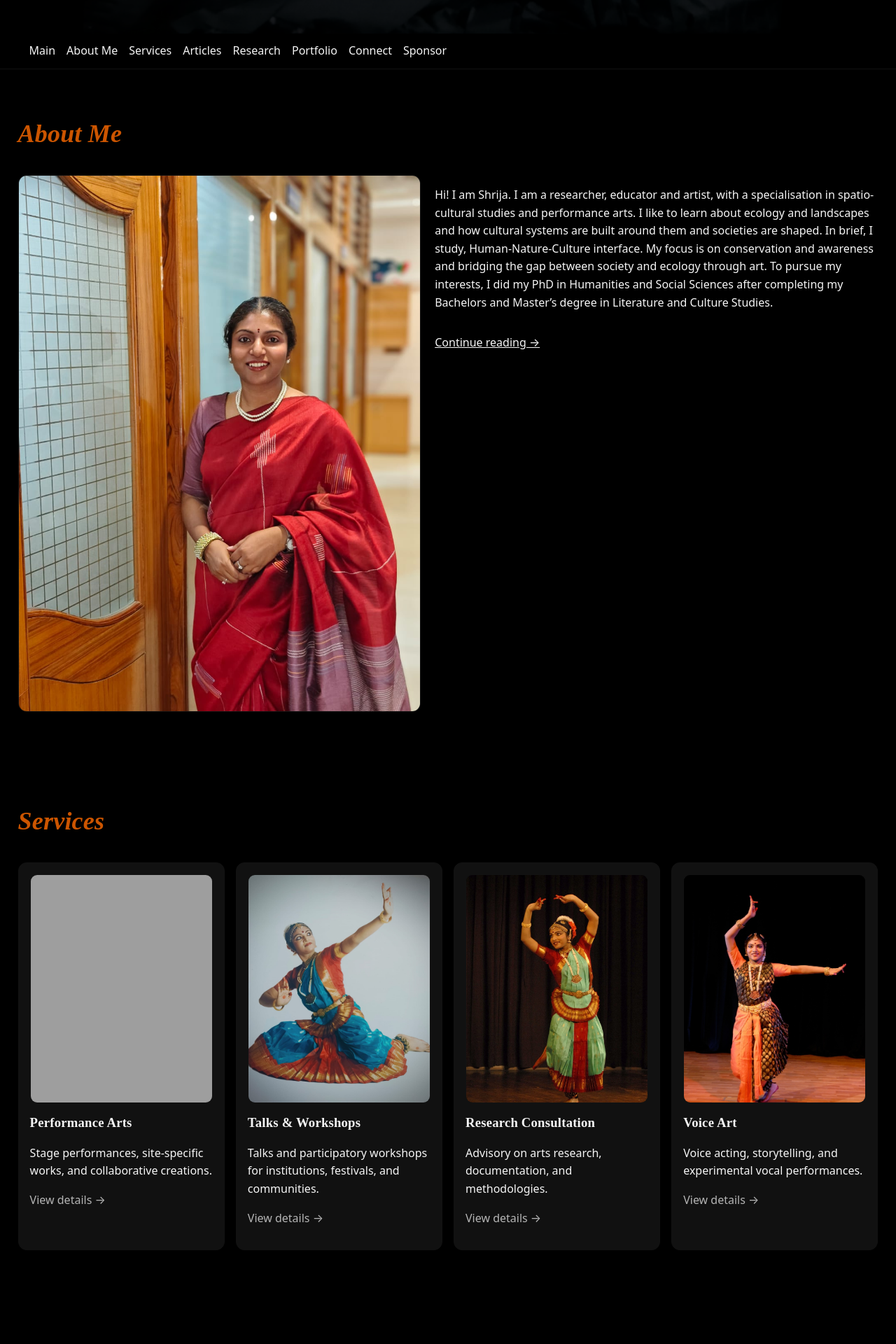
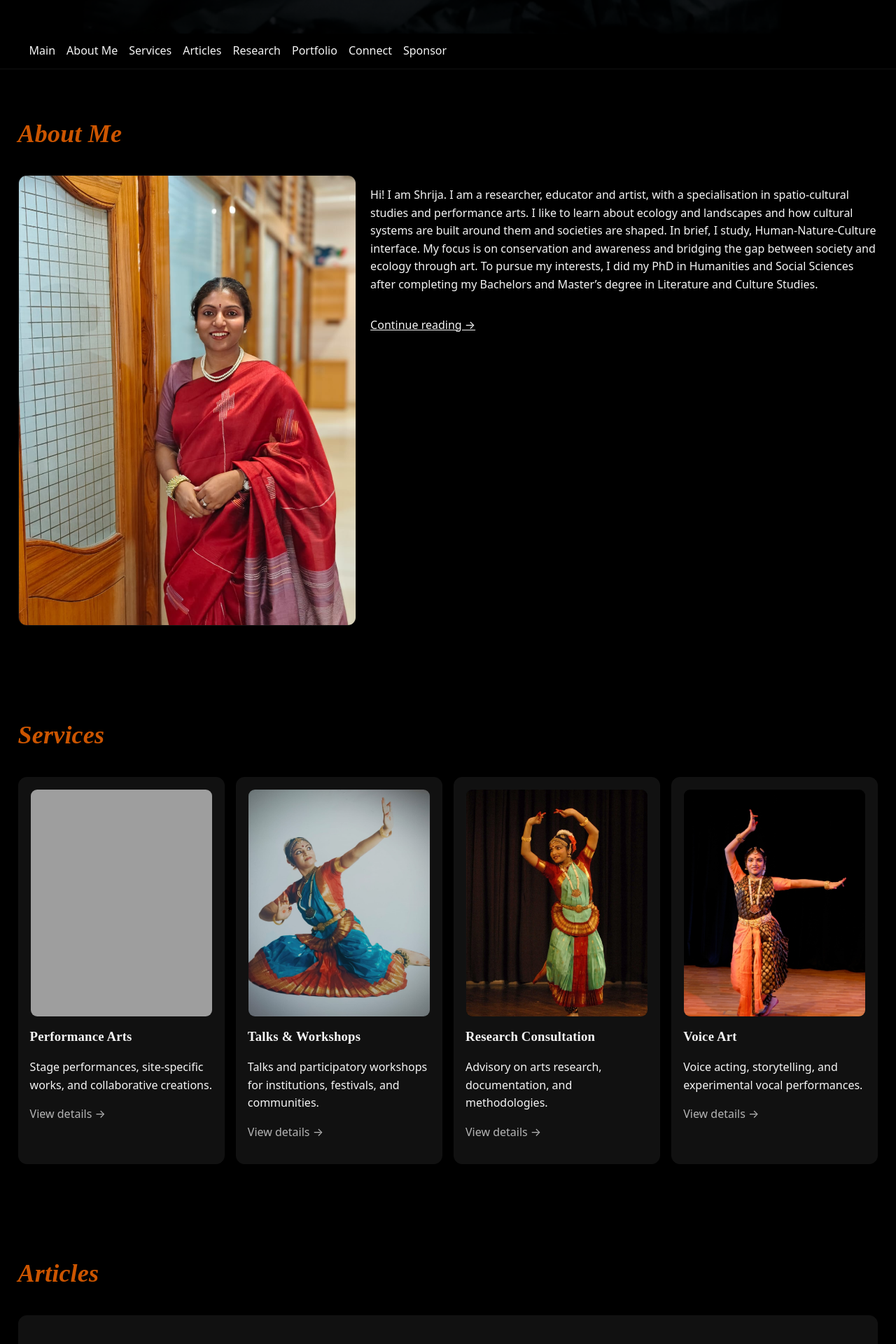
Before and after one commit to techunderfive/Bharatnatyam-Srs, a Jekyll site: the page built from index.html, in a window 1280 px wide. Shown: the part 852-2772 px from the top of the page at 70% size. Built offline with Jekyll 4.4.1, drawn with Linux system fonts in a browser that asks for light colours; some web fonts are replaced; grey boxes are pictures that could not be loaded.

Commit message:
Home About: reduce image column to 0.8fr so it matches content height better

```diff
--- a/assets/css/style.css
+++ b/assets/css/style.css
@@ -134,11 +134,11 @@ html { scroll-behavior: smooth; }
 .btn--secondary { background: #0e0e0e; }
 
 /* Split layout (image + content) for About */
-#about .split { display: grid; grid-template-columns: 1fr; gap: 1rem; align-items: stretch; }
+#about .split { display: grid; grid-template-columns: 1fr; gap: 1rem; align-items: start; }
 #about .split__media { width: 100%; }
 #about .split__media img { width: 100%; height: 100%; object-fit: cover; border-radius: 12px; border: 1px solid #121212; }
 #about .split__content { display: grid; align-content: start; }
 
 @media (min-width: 900px) {
-  #about .split { grid-template-columns: 1fr 1.1fr; gap: 1.25rem; }
+  #about .split { grid-template-columns: .8fr 1.2fr; gap: 1.25rem; }
 }
```
